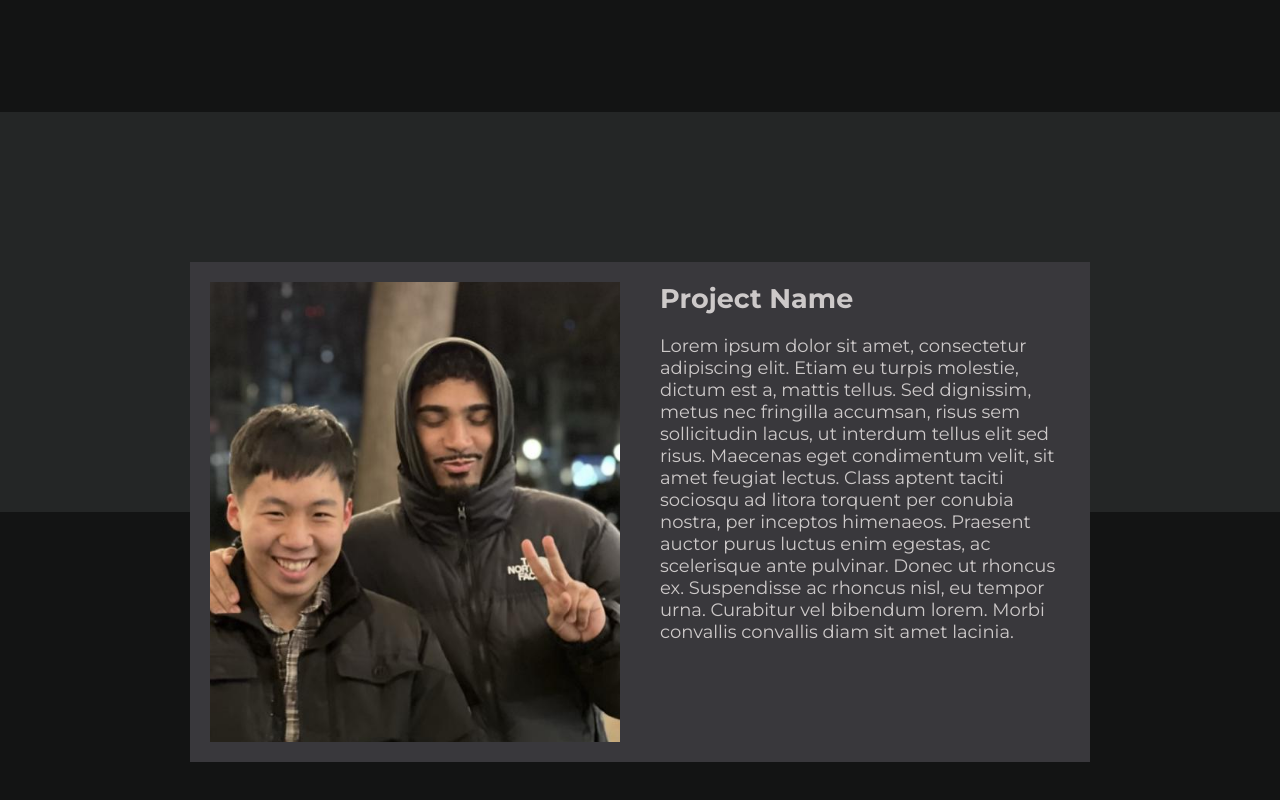
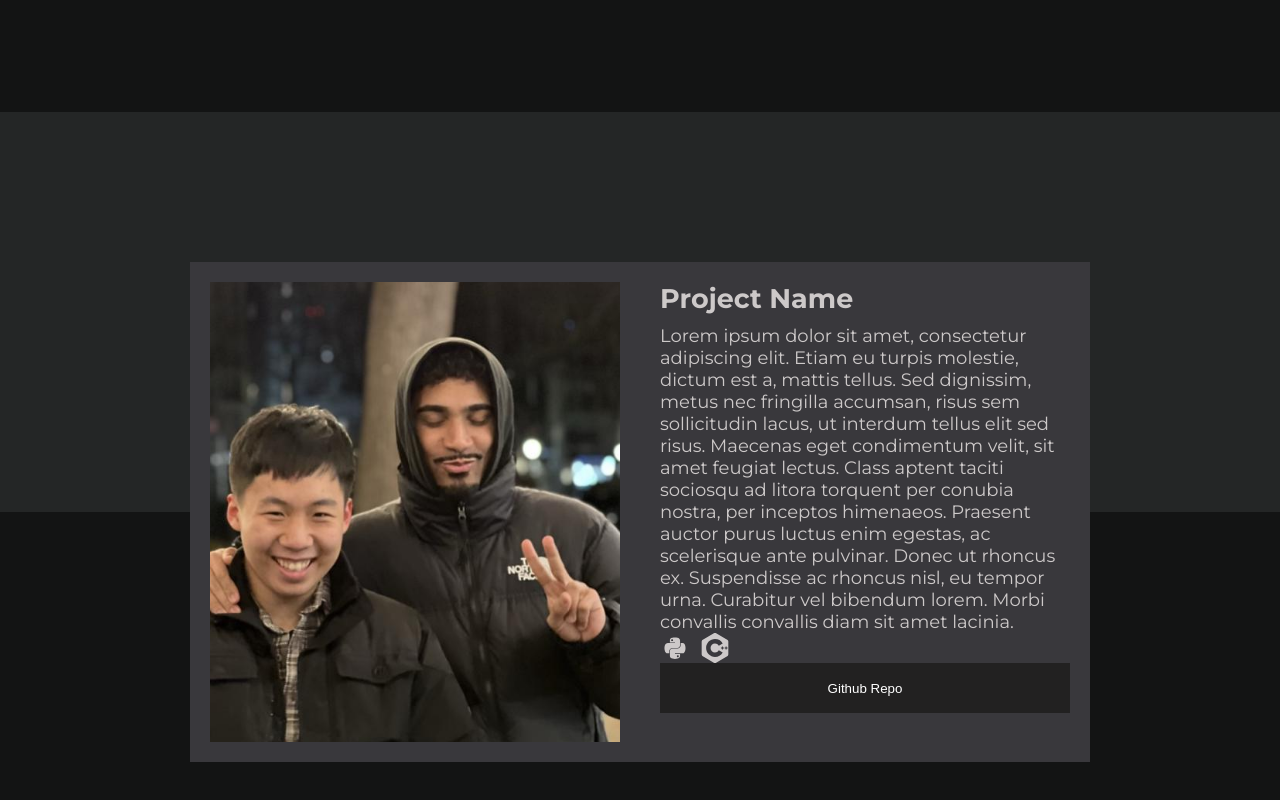
Before and after one commit to JosielPerez/personal-website, a Next.js app: page / in a window 1280 px wide. Shown: the part 1488-2288 px from the top of the page. Built offline with nearby package versions, Linux system fonts and the light colour scheme.

Commit message:
added icon and button to project

```diff
--- a/components/ProjectCard/index.js
+++ b/components/ProjectCard/index.js
@@ -1,6 +1,6 @@
 import styles from "./styles.module.css";
 
-function ProjectCard() {
+function ProjectCard(props) {
   return (
     <div className={styles.container}>
       <div className={styles.left_content}>
@@ -11,7 +11,7 @@ function ProjectCard() {
         />
       </div>
       <div className={styles.right_content}>
-        <h2>Project Name</h2>
+        <h2 className={styles.title}>Project Name</h2>
         <p>
           Lorem ipsum dolor sit amet, consectetur adipiscing elit. Etiam eu
           turpis molestie, dictum est a, mattis tellus. Sed dignissim, metus nec
@@ -23,6 +23,12 @@ function ProjectCard() {
           Suspendisse ac rhoncus nisl, eu tempor urna. Curabitur vel bibendum
           lorem. Morbi convallis convallis diam sit amet lacinia.
         </p>
+        <div className={styles.skill_container}>{props.children}</div>
+        <div className={styles.button_container}>
+          <a>
+            <button className={styles.button}>Github Repo</button>
+          </a>
+        </div>
       </div>
     </div>
   );
--- a/components/ProjectCard/styles.module.css
+++ b/components/ProjectCard/styles.module.css
@@ -21,12 +21,29 @@
   font-weight: 400;
   color: rgb(205, 201, 201);
 }
-.right_content > h2 {
-  margin-bottom: 20px;
-}
 
 .project_img {
   height: 100%;
   width: 100%;
   object-fit: cover;
 }
+.title {
+  margin-bottom: 10px;
+}
+.skill_container {
+  display: flex;
+  gap: 10px;
+}
+
+.button_container {
+  width: 100%;
+}
+
+.button {
+  width: 100%;
+  height: 50px;
+  color: white;
+  background-color: #222121;
+  outline: none;
+  border: none;
+}
--- a/package.json
+++ b/package.json
@@ -14,6 +14,7 @@
     "eslint-config-next": "13.1.2",
     "next": "13.1.2",
     "react": "18.2.0",
-    "react-dom": "18.2.0"
+    "react-dom": "18.2.0",
+    "react-icons": "^4.7.1"
   }
 }
--- a/sections/Projects/index.js
+++ b/sections/Projects/index.js
@@ -1,5 +1,7 @@
 import styles from "@/styles/Projects.module.css";
 import ProjectCard from "@/components/ProjectCard";
+import { DiPython } from "react-icons/di";
+import { SiCplusplus } from "react-icons/si";
 
 export default function Hero() {
   return (
@@ -7,7 +9,10 @@ export default function Hero() {
       <div className={styles.container}>
         <div className={styles.top_section}></div>
         <div className={styles.bottom_section}>
-          <ProjectCard />
+          <ProjectCard>
+            <DiPython style={{ width: "30px", height: "30px" }} />
+            <SiCplusplus style={{ width: "30px", height: "30px" }} />
+          </ProjectCard>
         </div>
       </div>
     </>
```
Also changed, not shown: components/SkillCard/index.jsx (deleted), components/SkillCard/styles.module.css (deleted), 1 other file (tests, documents, lock files or other folders).
